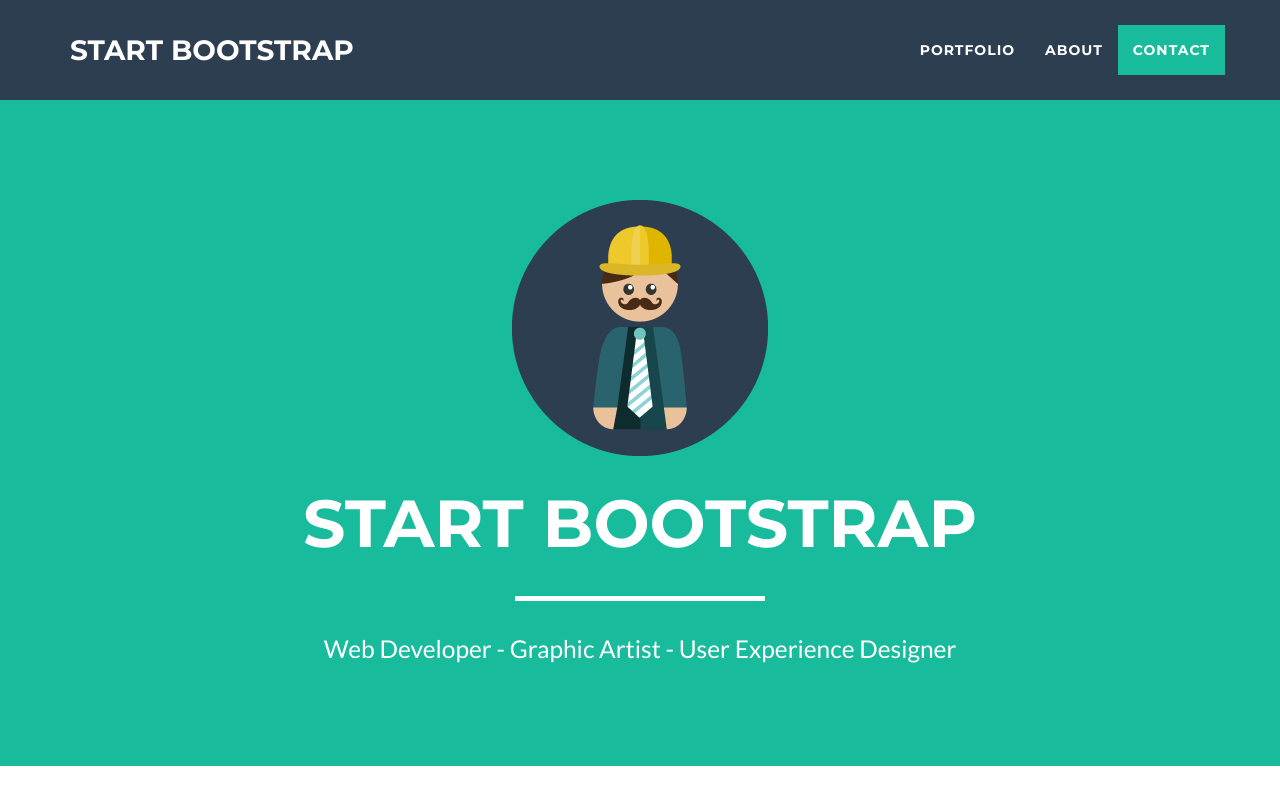
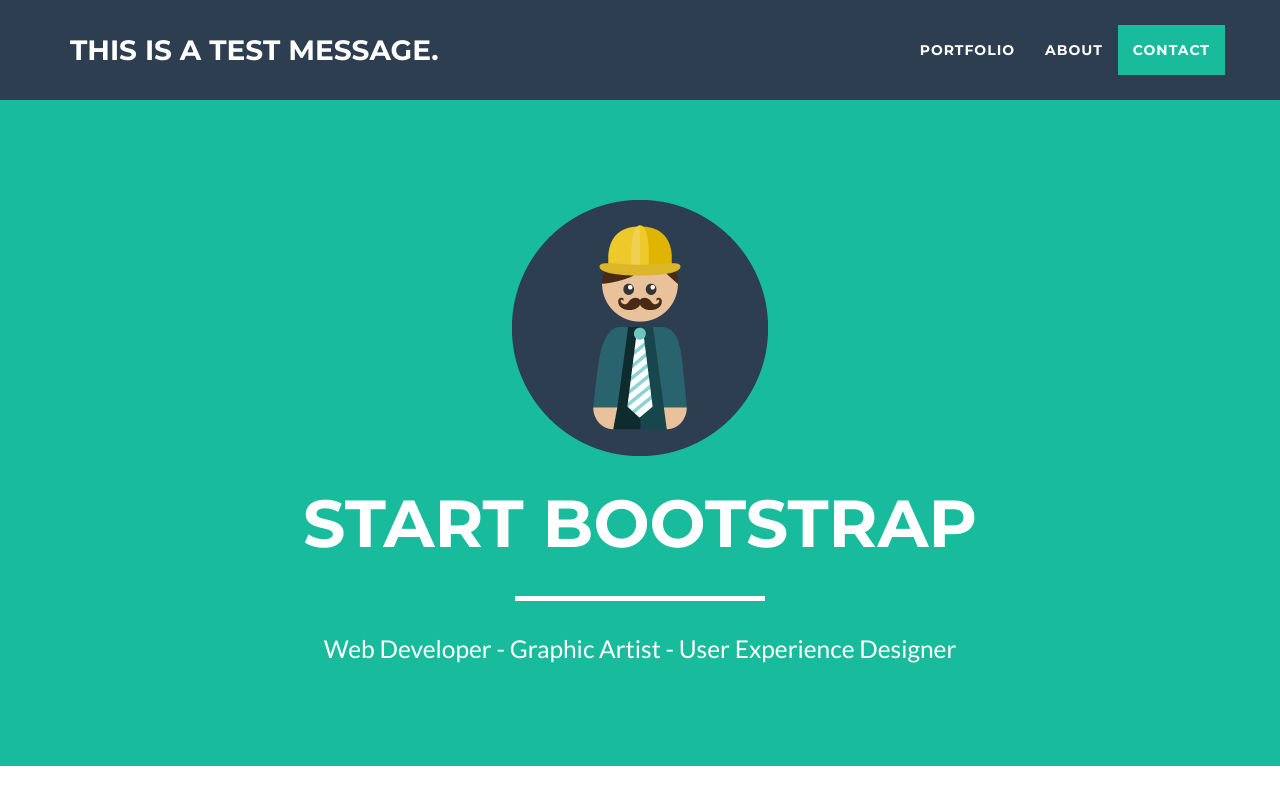
Before and after one commit to TudorMincu/bootstrapTest, a website: page index.html in a window 1280 px wide. Shown: the top 800 px of the page. Drawn offline with nearby package versions, Linux system fonts and the light colour scheme.

Commit message:
Added 'test message'

```diff
--- a/index.html
+++ b/index.html
@@ -41,7 +41,7 @@
                 <button type="button" class="navbar-toggle" data-toggle="collapse" data-target="#bs-example-navbar-collapse-1">
                     <span class="sr-only">Toggle navigation</span> Menu <i class="fa fa-bars"></i>
                 </button>
-                <a class="navbar-brand" href="#page-top">Start Bootstrap</a>
+                <a class="navbar-brand" href="#page-top">This is a test message.</a>
             </div>
 
             <!-- Collect the nav links, forms, and other content for toggling -->
```
